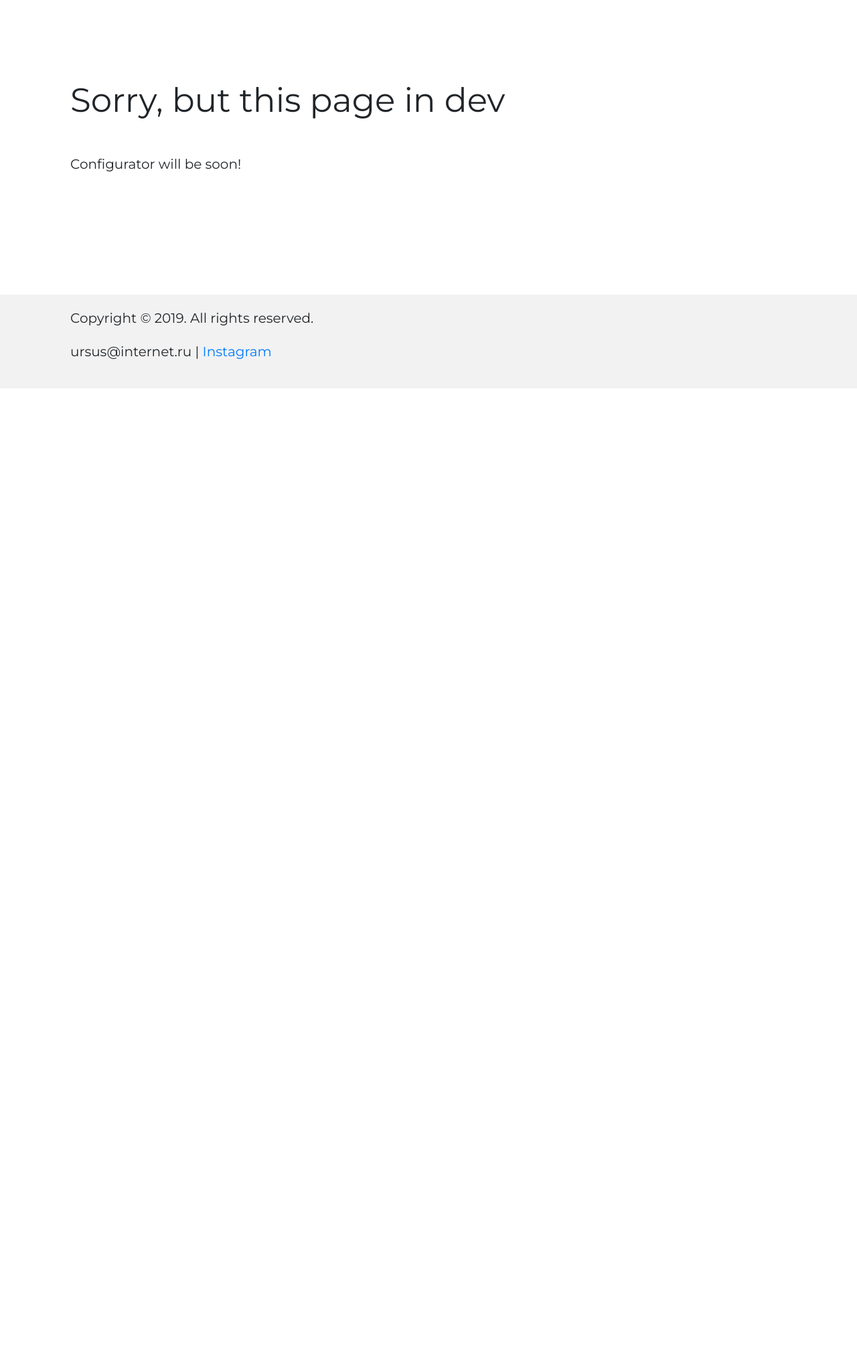
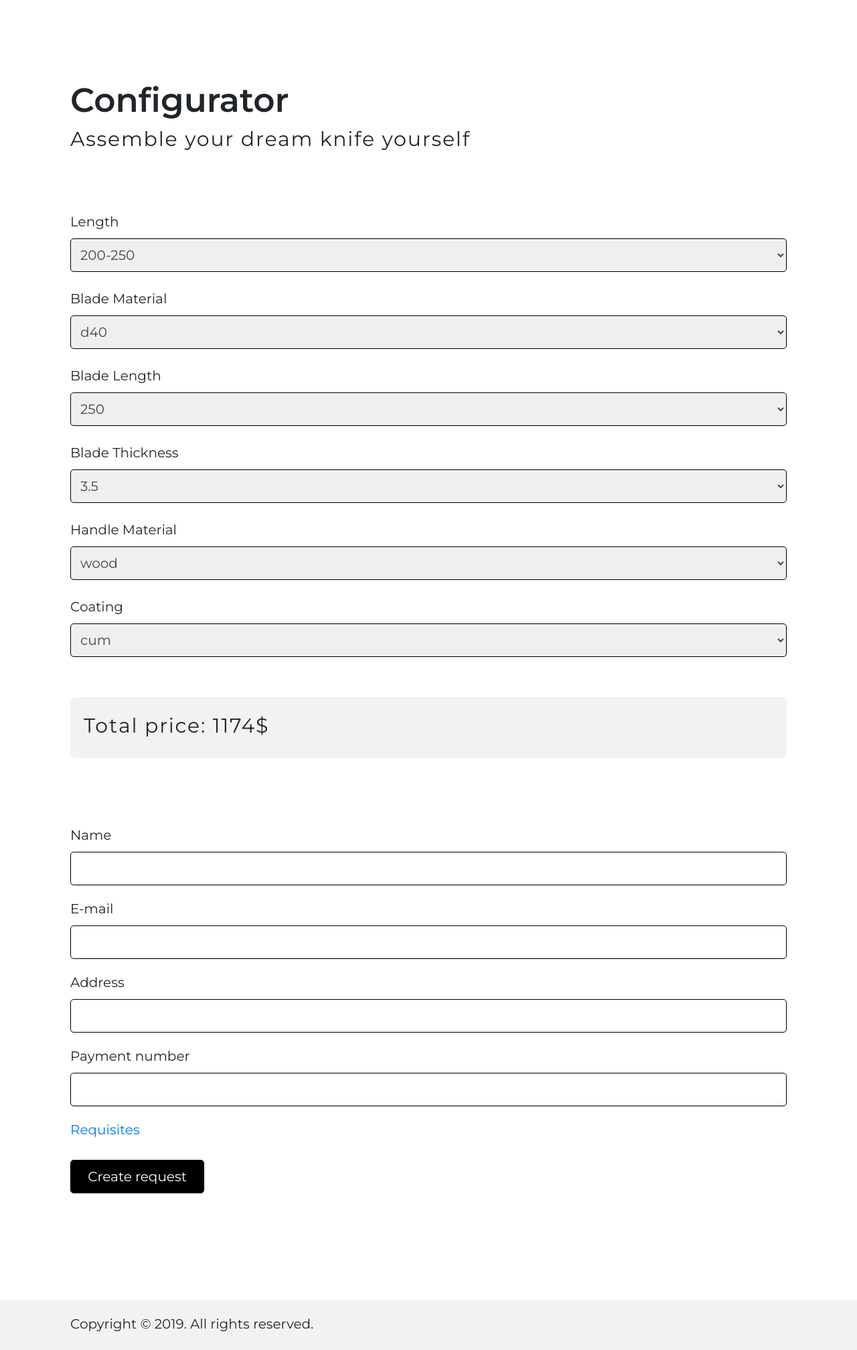
Before and after one commit to wimble3/flask_ursus_site, a Flask app: page /custom/ in a window 1280 px wide. Shown: the part 70-2086 px from the top of the page at 67% size. Before the commit the page ends 650 px from the top, so only its background shows below. Run offline with Flask 2, Linux system fonts and the light colour scheme; data comes from the database, SQL or seed files in the repository; both versions use the stored data as it was after the commit.

Commit message:
feature/custom

```diff
--- a/custom/custom.py
+++ b/custom/custom.py
@@ -1,11 +1,68 @@
-from flask import Blueprint, render_template, g
+from flask import Blueprint, render_template, g, request, jsonify, flash
+from .forms import EmptyForm
+from .models import *
 
-custom = Blueprint('custom', __name__, template_folder='templates')
+custom = Blueprint('custom', __name__, template_folder='templates', static_folder='static')
 
 
-@custom.route('/')
+@custom.route('/', methods=['POST', 'GET'])
 def index():
-    return render_template(
-        'custom/index.html',
-        menu=g.menu
-    )
+    form = EmptyForm()
+
+    configurator_data = {
+        'length': get_prices(LengthPrice),
+        'blade_material': get_prices(BladeMaterialPrice),
+        'blade_length': get_prices(BladeLengthPrice),
+        'blade_thickness': get_prices(BladeThicknessPrice),
+        'handle_material': get_prices(HandleMaterialPrice),
+        'coating': get_prices(CoatingPrice),
+    }
+
+    if request.method == 'POST':
+        if len(request.form.get('name')) > 50 or \
+                len(request.form.get('email')) > 50 or \
+                len(request.form.get('address')) > 50 or \
+                len(request.form.get('payment_number')) > 50:
+            flash('No more than 50 symbols', category='error')
+        else:
+            add_custom_order(
+                name=request.form.get('name'),
+                email=request.form.get('email'),
+                address=request.form.get('address'),
+                payment_number=request.form.get('payment_number'),
+                length=request.form.get('length'),
+                price=request.form.get('total_price'),
+                blade_material=request.form.get('blade_material'),
+                blade_length=request.form.get('blade_length'),
+                blade_thickness=request.form.get('blade_thickness'),
+                handle_material=request.form.get('handle_material'),
+                coating=request.form.get('coating'),
+            )
+            flash('Thank you for the order!', category='success')
+
+    return render_template('custom/index.html', menu=g.menu, configurator_data=configurator_data, form=form)
+
+
+@custom.route('/ajax')
+def ajax():
+    length = request.args.get('length')
+    blade_material = request.args.get('blade_material')
+    blade_length = request.args.get('blade_length')
+    blade_thickness = request.args.get('blade_thickness')
+    handle_material = request.args.get('handle_material')
+    coating = request.args.get('coating')
+
+    prices = [
+        int(get_price_by_value(LengthPrice, length).price),
+        int(get_price_by_value(BladeLengthPrice, blade_length).price),
+        int(get_price_by_value(BladeThicknessPrice, blade_thickness).price),
+        int(get_price_by_value(BladeMaterialPrice, blade_material).price),
+        int(get_price_by_value(HandleMaterialPrice, handle_material).price),
+        int(get_price_by_value(CoatingPrice, coating).price)
+    ]
+
+    total_price = 0
+    for price in prices:
+        total_price += price
+
+    return jsonify({'total_price': total_price})
--- /dev/null
+++ b/custom/forms.py
@@ -0,0 +1,5 @@
+from flask_wtf import FlaskForm
+
+
+class EmptyForm(FlaskForm):
+    pass
--- /dev/null
+++ b/custom/models.py
@@ -0,0 +1,69 @@
+import sqlite3
+from flask import abort
+from app import db
+
+
+class CustomOrder(db.Model):
+    __table_args__ = {'extend_existing': True}
+    id = db.Column(db.Integer, primary_key=True)
+    name = db.Column(db.String(50), nullable=False)
+    email = db.Column(db.String(50), nullable=False)
+    address = db.Column(db.String(50), nullable=False)
+    payment_number = db.Column(db.String(50), nullable=False)
+    price = db.Column(db.Integer, nullable=False)
+
+    length = db.Column(db.Integer, db.ForeignKey('length_price.value'), nullable=False)
+    blade_material = db.Column(db.Integer, db.ForeignKey('blade_material_price.value'), nullable=False)
+    blade_length = db.Column(db.Integer, db.ForeignKey('blade_length_price.value'), nullable=False)
+    blade_thickness = db.Column(db.Integer, db.ForeignKey('blade_thickness_price.value'), nullable=False)
+    handle_material = db.Column(db.Integer, db.ForeignKey('handle_material_price.value'), nullable=False)
+    coating = db.Column(db.Integer, db.ForeignKey('coating_price.value'), nullable=False)
+
+
+class Price:
+    value = db.Column(db.String, primary_key=True, nullable=False)
+    price = db.Column(db.Integer, nullable=False)
+
+    def __repr__(self):
+        return f'{self.value}'
+
+
+def get_prices(cls):
+    try:
+        return cls.query.all()
+    except sqlite3.OperationalError:
+        abort(500)
+
+
+def get_price_by_value(cls, value):
+    try:
+        return cls.query.filter(cls.value.like(f'{value}')).first()
+    except sqlite3.OperationalError:
+        abort(500)
+
+
+def add_custom_order(**kwargs):
+    try:
+        custom_order = CustomOrder(**kwargs)
+        db.session.add(custom_order)
+        db.session.commit()
+    except sqlite3.OperationalError:
+        abort(500)
+
+
+class LengthPrice(Price, db.Model): pass
+
+
+class BladeMaterialPrice(Price, db.Model): pass
+
+
+class BladeLengthPrice(Price, db.Model): pass
+
+
+class BladeThicknessPrice(Price, db.Model): pass
+
+
+class HandleMaterialPrice(Price, db.Model): pass
+
+
+class CoatingPrice(Price, db.Model): pass
--- /dev/null
+++ b/custom/static/custom/js/price_ajax.js
@@ -0,0 +1,26 @@
+$( document).ready(function() {
+    $('select').change(function() {
+        $.ajax({
+            url: '/custom/ajax',
+            type: 'get',
+            dataType: 'json',
+            data: {
+                length: $('#length').val(),
+                blade_material: $('#blade_material').val(),
+                blade_length: $('#blade_length').val(),
+                blade_thickness: $('#blade_thickness').val(),
+                handle_material: $('#handle_material').val(),
+                coating: $('#coating').val(),
+            },
+            success (data) {
+                total_price_text = 'Total price: ' + data['total_price'] + '$'
+                $('.response h2').text(total_price_text);
+                $('#total_price').remove();
+                $('.response').append('<input name="total_price" id="total_price" type="text" value="' + data['total_price'] + '"hidden>');
+            },
+            error: function () {
+                alert('Sorry, something wrong!');
+            },
+        });
+    });
+});
--- a/custom/templates/custom/index.html
+++ b/custom/templates/custom/index.html
@@ -4,10 +4,65 @@
     <div class="container">
         <div class="row">
             <div class="col-12">
-                <h3>Sorry, but this page in dev</h3>
-                <p>Configurator will be soon!</p>
+                <h1>Configurator</h1>
+                <h2>Assemble your dream knife yourself</h2>
+            </div>
+        </div>
+        <div class="row">
+            <div class="col-12">
+                <form method="POST" action="{{ url_for('custom.index') }}" id="form">
+                    {% for category, msg in get_flashed_messages(True) %}
+                    <div class="flash {{ category }}">
+                        {{ msg }}
+                    </div>
+                    {% endfor %}
+                    {{ form.csrf_token }}
+                    <div class="knife-info">
+                        {% for elem in configurator_data.items() %}
+                        <div class="elem">
+                            <label for="{{ elem[0] }}">{{ elem[0]|replace('_', ' ')|title }}</label>
+                            <select name="{{ elem[0] }}" id="{{ elem[0] }}">
+                                {% for item in elem[1] %}
+                                <option value="{{ item }}">{{ item }}</option>
+                                {% endfor %}
+                            </select>
+                        </div>
+                        {% endfor %}
+                    </div>
+
+                    <div class="response">
+                        <h2>Total price: 1174$</h2>
+                        <input name="total_price" id="total_price" type="text" value="1174" hidden>
+                    </div>
+
+                    <div class="base-info" id="base-info">
+                        <p>
+                            <label for="name">Name</label>
+                            <input type="text" name="name" required>
+                        </p>
+                        <p>
+                            <label for="email">E-mail</label>
+                            <input type="email" name="email" required>
+                        </p>
+                        <p>
+                            <label for="address">Address</label>
+                            <input type="text" name="address" required>
+                        </p>
+                        <p>
+                            <label for="payment_number">Payment number</label>
+                            <input type="text" name="payment_number" required>
+                        </p>
+                        <a href="#base-info" id="requisites">Requisites</a>
+                    </div>
+                    <input type="submit" class="btn btn-primary" id="btn" value="Create request">
+                </form>
             </div>
         </div>
     </div>
 </section>
 {% endblock content %}
+{% block scripts %}
+{{ super() }}
+<script src="{{ url_for('custom.static', filename='custom/js/price_ajax.js') }}"></script>
+<script src="{{ url_for('static', filename='js/requisites.js') }}"></script>
+{% endblock scripts %}
--- a/models.py
+++ b/models.py
@@ -15,5 +15,5 @@ class MenuItem(db.Model):
 def get_menu_items():
     try:
         return MenuItem.query.all()
-    except sqlite3.DatabaseError:
+    except sqlite3.OperationalError:
         abort(500)
--- a/static/css/style.css
+++ b/static/css/style.css
@@ -24,7 +24,7 @@ section {
 }
 
 .card {
-    margin-bottom: 30px;
+    margin-bottom: 40px;
 }
 
 h3 {
@@ -113,18 +113,6 @@ select {
     margin-right: 5px;
 }
 
-.order input {
-    border-radius: 5px;
-    border: 1px solid black;
-    padding: 10px;
-}
-
-.order input:focus {
-    outline: 0;
-    outline-offset: 0;
-    background-color: rgba(1, 1, 1, .05);
-}
-
 .form-error {
     background-color: rgba(100, 0, 0, .5);
     border-radius: 5px;
@@ -135,3 +123,60 @@ select {
     margin-top: -8px;
     margin-bottom: 15px;
 }
+
+.custom form {
+    margin-top: 80px;
+}
+
+.custom select, input {
+    display: block;
+    color: #444;
+    line-height: 1.3;
+    padding: .6em 1.4em .5em .8em; width: 100%;
+    max-width: 100%;
+    box-sizing: border-box;
+    margin: 0;
+    box-shadow: 0 1px 0 1px rgba(0, 0, 0, .035);
+    border-radius: .5em;
+    height: 50px;
+    border-radius: 5px;
+    border: 1px solid black;
+    padding: 10px;
+}
+
+.base-info {
+    margin-top: 100px;
+}
+
+.elem {
+    margin-bottom: 25px;
+}
+
+input:focus {
+    outline: 0;
+    outline-offset: 0;
+    background-color: rgba(1, 1, 1, .05);
+}
+
+.response {
+    background-color: rgba(1, 1, 1, .05);
+    padding: 20px;
+    padding-top: 25px;
+    border-radius: 8px;
+    margin-top: 60px;
+}
+
+.flash {
+    margin-bottom: 60px;
+    padding: 20px;
+    border-radius: 8px;
+    color: white;
+}
+
+.flash.error {
+    background-color: #a51b0b;
+}
+
+.flash.success {
+    background-color: #2faa20;
+}
--- /dev/null
+++ b/static/js/requisites.js
@@ -0,0 +1,5 @@
+$( document).ready(function() {
+    $("#requisites").click(function() {
+        alert('Requisites: bla-bla');
+    });
+});
--- a/templates/base.html
+++ b/templates/base.html
@@ -42,8 +42,10 @@
         <p>ursus@internet.ru | <a href="#">Instagram</a></p>
     </div>
 </footer>
+{% block scripts %}
 <script src="https://cdn.jsdelivr.net/npm/jquery@3.5.1/dist/jquery.slim.min.js" integrity="sha384-DfXdz2htPH0lsSSs5nCTpuj/zy4C+OGpamoFVy38MVBnE+IbbVYUew+OrCXaRkfj" crossorigin="anonymous"></script>
 <script src="https://cdn.jsdelivr.net/npm/bootstrap@4.6.2/dist/js/bootstrap.bundle.min.js" integrity="sha384-Fy6S3B9q64WdZWQUiU+q4/2Lc9npb8tCaSX9FK7E8HnRr0Jz8D6OP9dO5Vg3Q9ct" crossorigin="anonymous"></script>
-
+<script src="https://ajax.googleapis.com/ajax/libs/jquery/3.6.3/jquery.min.js"></script>
+{% endblock scripts %}
 </body>
 </html>
--- a/views.py
+++ b/views.py
@@ -11,28 +11,16 @@ def before_request():
 
 @app.route('/')
 def index():
-    return render_template(
-        'index.html',
-        title=titles['index'],
-        menu=g.menu
-    )
+    return render_template('index.html', title=titles['index'], menu=g.menu)
 
 
 @app.route('/requisites')
 def requisites():
-    return render_template(
-        'requisites.html',
-        title=titles['requisites'],
-        menu=g.menu
-    )
+    return render_template('requisites.html', title=titles['requisites'], menu=g.menu)
 
 
 @app.errorhandler(500)
 @app.errorhandler(404)
+@app.errorhandler(405)
 def error(e):
-    return render_template(
-        'error.html',
-        title=titles['error'],
-        menu=g.menu,
-        error=e
-    )
+    return render_template('error.html', title=titles['error'], menu=g.menu, error=e)
```
Also changed, not shown: products/models.py (+4 -4 lines), products/products.py (+8 -27 lines), products/templates/products/order.html (+6 -2 lines), instance/database.db, static/img/knifes/test/1.jpeg (added), static/img/knifes/test/2.jpeg (added), static/img/knifes/test/3.jpeg (added).
